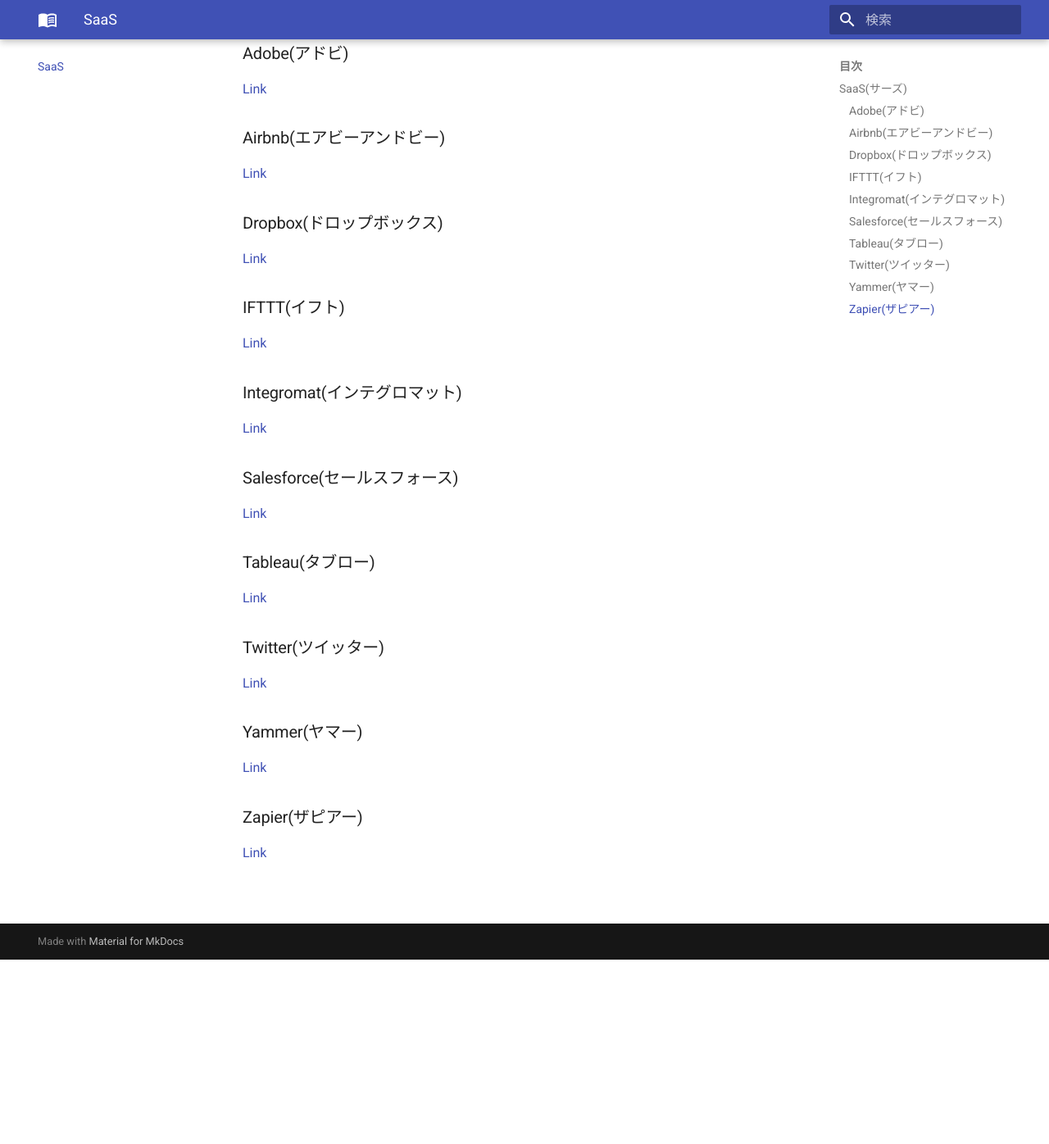
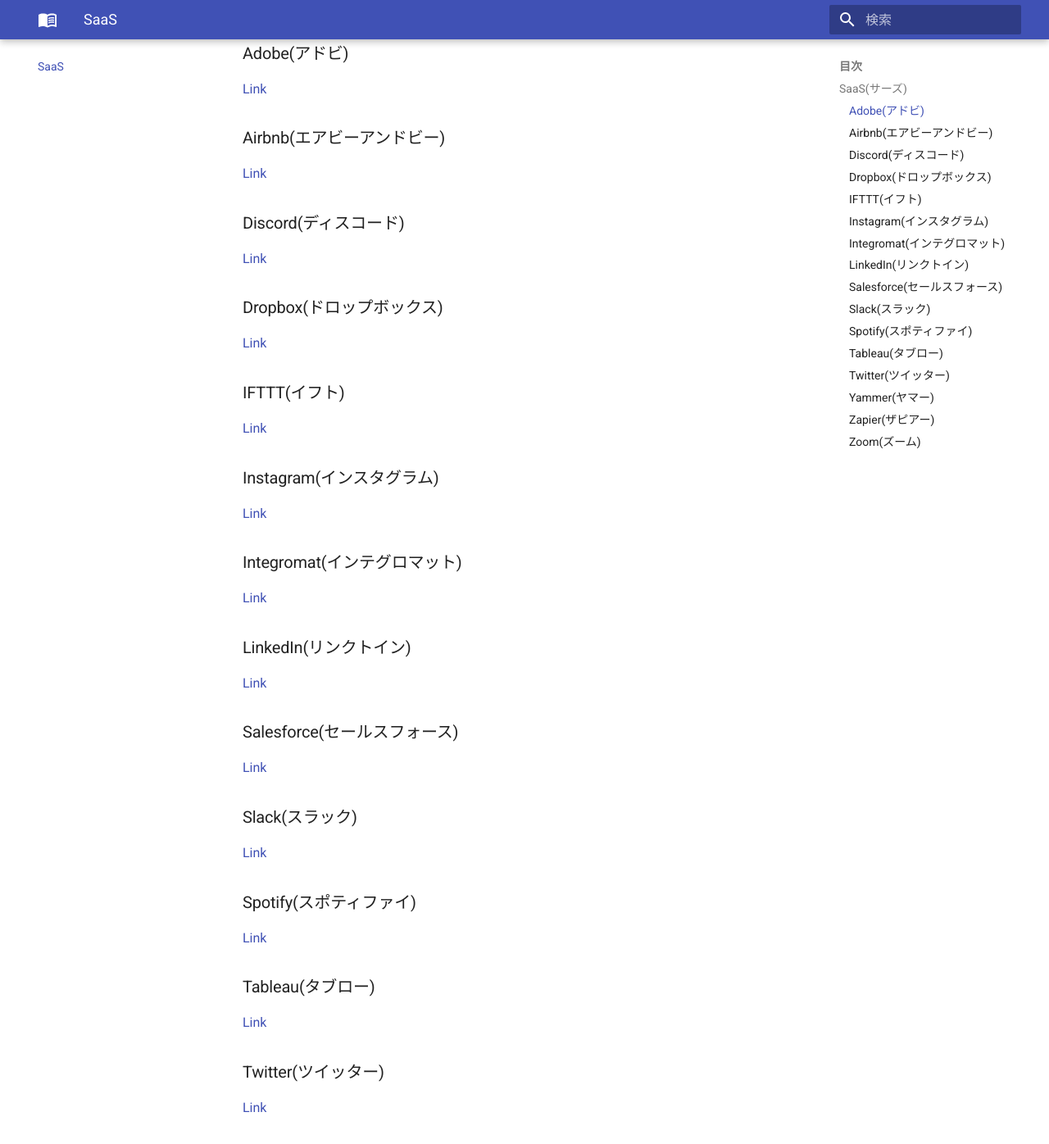
Before and after one commit to doara-developer/pronunciation-dict, an MkDocs documentation site: the page built from docs/saas.md, in a window 1280 px wide and 1400 px high, scrolled down 229 px. Shown: the top 1396 px of the window at 82% size. Built offline with MkDocs 1.6.1 and Material for MkDocs 9.7.7, drawn with Linux system fonts in a browser that asks for light colours.

Commit message:
Update document.md

```diff
--- a/docs/cloud/aws.md
+++ b/docs/cloud/aws.md
@@ -3,6 +3,10 @@
 ### Amazon Cognito(コグニート)
 
 [Link](https://aws.amazon.com/jp/cognito/)
+
+### Amazon Polly(ポリー)
+
+[Link](https://aws.amazon.com/jp/polly/)
 
 ### Amazon SageMaker(セージメイカー)
 
--- a/docs/library/css.md
+++ b/docs/library/css.md
@@ -7,6 +7,10 @@
 ### Bulma(ブルマ)
 
 [Link](https://bulma.io/)
+
+### Font Awesome(フォントオーサム)
+
+[Link](https://fontawesome.com/)
 
 ### Tailwind CSS(テイルウィンドシーエスエス)
 
--- a/docs/saas.md
+++ b/docs/saas.md
@@ -8,6 +8,10 @@
 
 [Link](https://www.airbnb.jp/)
 
+### Discord(ディスコード)
+
+[Link](https://discord.com/)
+
 ### Dropbox(ドロップボックス)
 
 [Link](https://www.dropbox.com/)
@@ -16,13 +20,29 @@
 
 [Link](https://ifttt.com/)
 
+### Instagram(インスタグラム)
+
+[Link](https://www.instagram.com/)
+
 ### Integromat(インテグロマット)
 
 [Link](https://www.integromat.com/en)
 
+### LinkedIn(リンクトイン)
+
+[Link](https://jp.linkedin.com/)
+
 ### Salesforce(セールスフォース)
 
 [Link](https://www.salesforce.com/jp/)
+
+### Slack(スラック)
+
+[Link](https://slack.com/intl/ja-jp/)
+
+### Spotify(スポティファイ)
+
+[Link](https://open.spotify.com/)
 
 ### Tableau(タブロー)
 
@@ -39,3 +59,7 @@
 ### Zapier(ザピアー)
 
 [Link](https://zapier.com/)
+
+### Zoom(ズーム)
+
+[Link](https://explore.zoom.us/ja/products/meetings/)
```
Also changed, not shown: docs/development/testing.md (+10 -2 lines).
